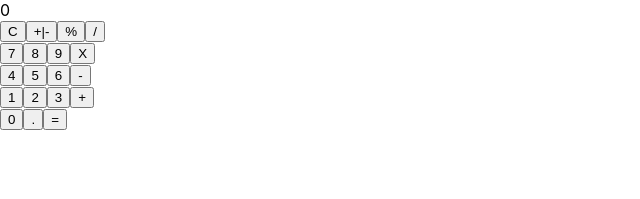
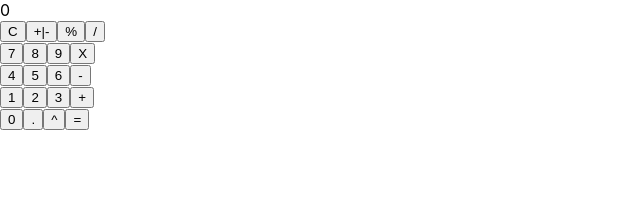
Before and after one commit to kylewcode/calculator, a React (Create React App) app: page / in a window 1280 px wide. Shown: the top 199 px of the page, without its empty margins (0-640 px from the left). Built offline with nearby package versions, Linux system fonts and the light colour scheme.

Commit message:
added button for exponent operator

```diff
--- a/src/components/ButtonBox.js
+++ b/src/components/ButtonBox.js
@@ -66,6 +66,7 @@ function ButtonBox({ handleResult }) {
       <div>
         <Button sendInput={validateUserInput} displayValue={"0"} />
         <Button sendInput={validateUserInput} displayValue={"."} />
+        <Button sendInput={validateUserInput} displayValue={"^"} />
         <Button sendInput={validateUserInput} displayValue={"="} />
       </div>
       {/* (A button will render that displays the divide symbol. 25%)(False 100%. Displays &divide;) */}
```
